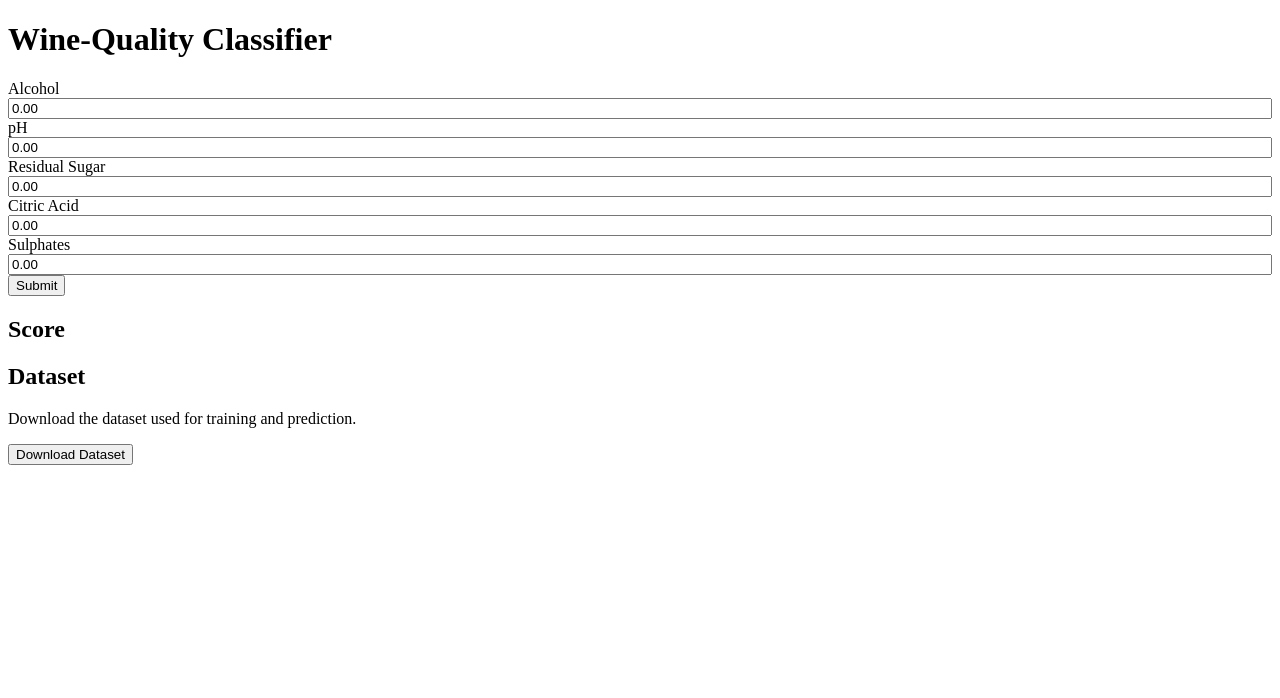
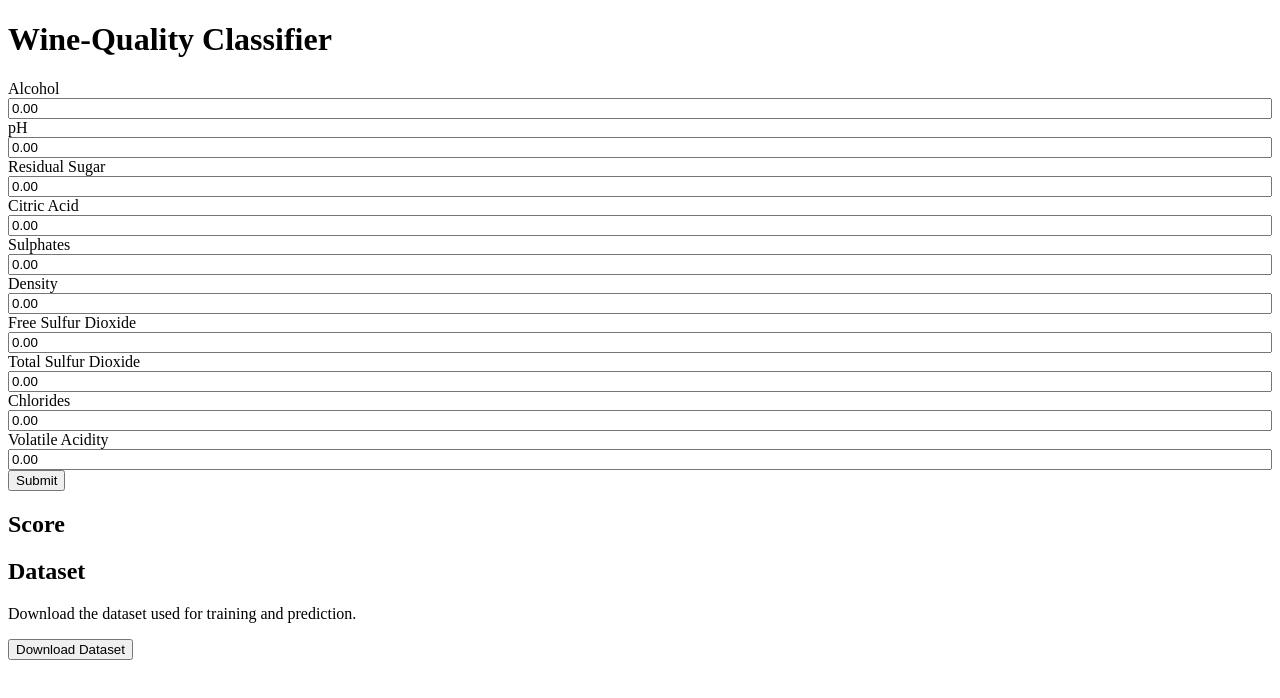
Before and after one commit to lukash5/kicc-project, a React (Vite) app: page / in a window 1280 px wide. Shown: the top 698 px of the page. Built offline with nearby package versions, Linux system fonts and the light colour scheme; the HTML template or start-up script is replaced by a standard one.

Commit message:
change in input paramters

```diff
--- a/src/App.css
+++ b/src/App.css
@@ -1,42 +1,36 @@
-/* Allgemeine Seite */
 body {
-  font-family: 'Arial', sans-serif;
-  background-color: #f4f7fb; /* Helles Grau für den Hintergrund */
-  margin: 0;
-  padding: 0;
   display: flex;
   justify-content: center;
-  align-items: center;
-  height: 100vh; /* Höhe der Seite 100% der Viewport-Höhe */
+  height: 100vh;
+  margin: 0;
+  font-family: 'Arial', sans-serif;
+  background-color: #f4f7fb;
 }
 
 .container {
-  background-color: #ffffff; /* Weißer Hintergrund für Container */
-  border-radius: 8px; /* Runde Ecken */
-  box-shadow: 0 4px 10px rgba(0, 0, 0, 0.1); /* Weiches Box-Schatten */
+  background-color: #ffffff;
+  border-radius: 8px;
+  box-shadow: 0 4px 10px rgba(0, 0, 0, 0.1);
   padding: 20px;
-  max-width: 600px; /* Maximalbreite des Containers */
+  max-width: 600px;
   width: 100%;
   text-align: center;
 }
 
-/* Überschrift */
 h1 {
   font-size: 2.5rem;
-  color: #333; /* Dunkelgraue Farbe für den Text */
-  margin-bottom: 20px; /* Abstand nach unten */
+  color: #333;
+  margin-bottom: 20px;
   font-weight: 600;
 }
 
-/* Text */
 p {
   font-size: 1.125rem;
-  color: #555; /* Mittelgraue Farbe für den Text */
-  line-height: 1.6; /* Zeilenhöhe für besseren Lesefluss */
+  color: #555;
+  line-height: 1.6;
   margin-bottom: 20px;
 }
 
-/* Button */
 button {
   background-color: #007BFF;
   color: white;
@@ -61,22 +55,21 @@ input, textarea {
 }
 
 input:focus, textarea:focus {
-  border-color: #007BFF; /* Blaue Ränder beim Fokus */
-  outline: none; /* Entfernt den Standardfokusrahmen */
+  border-color: #007BFF;
+  outline: none;
 }
 
 input[type="number"], input[type="text"] {
-  background-color: #f9f9f9; /* Hellgrauer Hintergrund für Eingabefelder */
+  background-color: #f9f9f9;
 }
 
-/* Optional: Für kleine Bildschirme (Mobilgeräte) */
 @media (max-width: 768px) {
   .container {
     padding: 15px;
   }
 
   h1 {
-    font-size: 2rem; /* Kleinere Schrift für Überschrift */
+    font-size: 2rem;
   }
 
   p {
--- a/src/App.jsx
+++ b/src/App.jsx
@@ -10,7 +10,7 @@ function App() {
       </header>
 
       {/* Main layout: Sidebar + Content */}
-      <div className="w-full flex flex-1 overflow-hidden">
+      <div className="w-full flex flex-1 overflow-y-auto">
         <Home />
       </div>
     </div>
--- a/src/pages/Home.jsx
+++ b/src/pages/Home.jsx
@@ -2,7 +2,7 @@ import { useState } from 'react';
 import { InputNumber } from 'primereact/inputnumber';
 
 function Home() {
-  const [inputs, setInputs] = useState(Array(5).fill(0.0));
+  const [inputs, setInputs] = useState(Array(10).fill(0.0));
   const [score, setScore] = useState(null);
   const [loading, setLoading] = useState(false);
   const [error, setError] = useState(null);
@@ -24,22 +24,28 @@ function Home() {
       residual_sugar: parseFloat(inputs[2]) || 0,
       cirtic_acid: parseFloat(inputs[3]) || 0,
       sulphates: parseFloat(inputs[4]) || 0,
+      density: parseFloat(inputs[5]) || 0,
+      free_sulfur_dioxide: parseFloat(inputs[6]) || 0,
+      total_sulfur_dioxide: parseFloat(inputs[7]) || 0,
+      chlorides: parseFloat(inputs[8]) || 0,
+      volatile_acidity: parseFloat(inputs[9]) || 0,
     };
 
     try {
-      const response = await fetch('https://example.com/api/calculate', {
+      const response = await fetch('https://gw2z7e81v9.execute-api.eu-west-1.amazonaws.com/default/kicc-wine-classifier-deploy', {
         method: 'POST',
         headers: {
-          'Content-Type': 'application/json'
+          'Content-Type': 'application/json',
         },
         body: JSON.stringify(data)
       });
 
       if (!response.ok) {
-        throw new Error(`Serverfehler: ${response.status}`);
+        throw new Error(`Serverfehler: ${response.status} - ${response.statusText}`);
       }
 
       const result = await response.json();
+      console.log('API response:', result);
       setScore(result.score);
     } catch (err) {
       setError(err.message);
@@ -72,17 +78,17 @@ function Home() {
 
 
   return (
-    <div className="min-h-screen flex items-center justify-center bg-gray-50">
+    <div className="flex items-center justify-center bg-gray-50 overflow-y-auto py-10">
       <div className="flex flex-col items-center space-y-8 p-6 w-full max-w-5xl">
+        <div className="card p-fluid flex flex-wrap gap-3">
 
-        <div className="card p-fluid flex flex-wrap gap-3">
           <div className="flex-auto">
-            <label htmlFor="ssn" className="font-bold block mb-2">Alcohol</label>
+              <label htmlFor="serial" className="font-bold block mb-2">Alcohol</label>
               <InputNumber value={inputs[0]} onValueChange={(e) => handleChange(0, e.value)} minFractionDigits={2} />
           </div>
 
           <div className="flex-auto">
-            <label htmlFor="phone" className="font-bold block mb-2">pH</label>
+              <label htmlFor="serial" className="font-bold block mb-2">pH</label>
               <InputNumber value={inputs[1]} onValueChange={(e) => handleChange(1, e.value)} minFractionDigits={2} />
           </div>
 
@@ -99,6 +105,31 @@ function Home() {
           <div className="flex-auto">
               <label htmlFor="serial" className="font-bold block mb-2">Sulphates</label>
               <InputNumber value={inputs[4]} onValueChange={(e) => handleChange(4, e.value)} minFractionDigits={2} />
+          </div>
+
+          <div className="flex-auto">
+              <label htmlFor="serial" className="font-bold block mb-2">Density</label>
+              <InputNumber value={inputs[5]} onValueChange={(e) => handleChange(5, e.value)} minFractionDigits={2} />
+          </div>
+
+          <div className="flex-auto">
+              <label htmlFor="serial" className="font-bold block mb-2">Free Sulfur Dioxide</label>
+              <InputNumber value={inputs[6]} onValueChange={(e) => handleChange(6, e.value)} minFractionDigits={2} />
+          </div>
+
+          <div className="flex-auto">
+              <label htmlFor="serial" className="font-bold block mb-2">Total Sulfur Dioxide</label>
+              <InputNumber value={inputs[7]} onValueChange={(e) => handleChange(7, e.value)} minFractionDigits={2} />
+          </div>
+
+          <div className="flex-auto">
+              <label htmlFor="serial" className="font-bold block mb-2">Chlorides</label>
+              <InputNumber value={inputs[8]} onValueChange={(e) => handleChange(8, e.value)} minFractionDigits={2} />
+          </div>
+
+          <div className="flex-auto">
+              <label htmlFor="serial" className="font-bold block mb-2">Volatile Acidity</label>
+              <InputNumber value={inputs[9]} onValueChange={(e) => handleChange(9, e.value)} minFractionDigits={2} />
           </div>
         </div>
 
```
Lines whose indentation alone changed are shown as unchanged.
